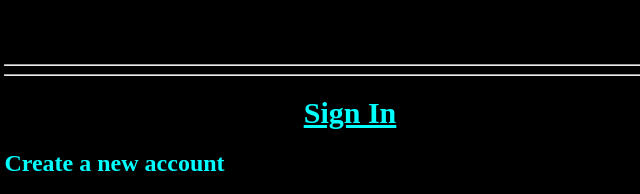
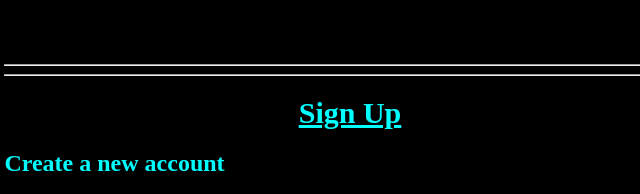
Before and after one commit to Arman010101/Form-pages-html-css-, a plain HTML site: page html/Html_signup_page2.html in a window 1280 px wide. Shown: the top 194 px of the page, 290-930 px from the left. Drawn offline with Linux system fonts and the light colour scheme; files that its build step writes are made by us from their sources.

Commit message:
Update Html_signup_page2.html

```diff
--- a/html/Html_signup_page2.html
+++ b/html/Html_signup_page2.html
@@ -13,7 +13,7 @@
    <!-- +++++++++++++++Sign In Form++++++++++++++++ -->
   <form>
 <hr> <hr>
-<h1> <u> Sign In </u> </h1>
+<h1> <u> Sign Up </u> </h1>
 
     <h2> Create a new account</h2>
   <!-- ++++++++++++++information border+++++++++++++++++++++++++++++ -->
```
